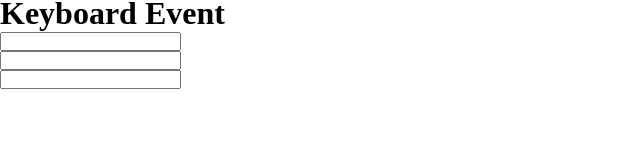
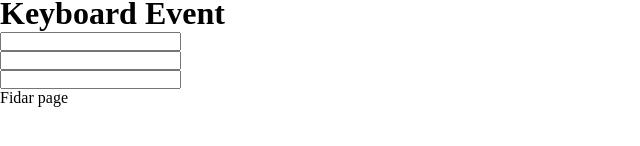
Before and after one commit to SayedUddinRayhan/React-Learning, a React (Create React App) app in the folder 01/first_app/: page / in a window 1280 px wide. Shown: the part 246-392 px from the top of the page, without its empty margins (0-640 px from the left). Built offline with nearby package versions, Linux system fonts and the light colour scheme.

Commit message:
Learned conditional rendering

```diff
--- a/01/first_app/src/App.js
+++ b/01/first_app/src/App.js
@@ -7,6 +7,8 @@ import Contact from './Pages/Contact';
 import Fragment from './Pages/Fragment';
 import Clipboard from './Pages/Clipboard';
 import Keyboard from './Pages/Keyboard';
+import Adminpanel from './Pages/Adminpanel';
+import Fidar from './Pages/Fidar';
 function App() {
   return (
     <React.Fragment>
@@ -16,6 +18,7 @@ function App() {
       <Fragment />
       <Clipboard />
       <Keyboard />
+      <Adminpanel />
     </React.Fragment>
   );
 }
--- /dev/null
+++ b/01/first_app/src/Pages/Adminpanel.jsx
@@ -0,0 +1,25 @@
+import React, { Component } from 'react'
+import Fidar from './Fidar';
+
+
+export default class Adminpanel extends Component {
+    constructor(props) {
+        super(props)
+        this.state = {
+            yourage: false,
+        }
+    }
+    render() {
+        let result;
+        if (this.state.yourage) {
+            result = "Admin page"
+        } else {
+            result = <Fidar />
+        }
+        return (
+            <div>
+                {result}
+            </div>
+        )
+    }
+}
--- /dev/null
+++ b/01/first_app/src/Pages/Fidar.jsx
@@ -0,0 +1,11 @@
+import React from 'react'
+
+function Fidar() {
+    return (
+        <div>
+            <p>Fidar page</p>
+        </div>
+    )
+}
+
+export default Fidar
```
